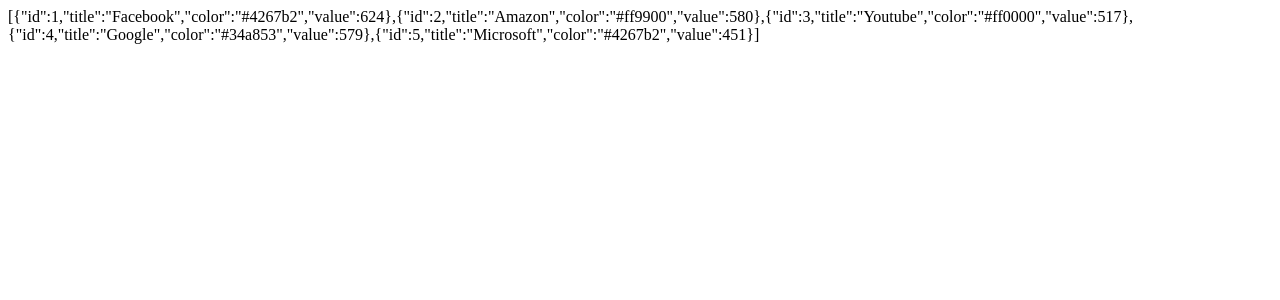
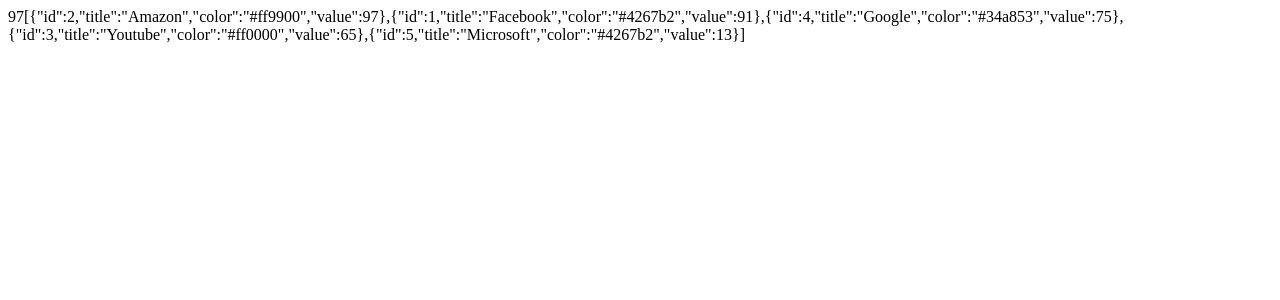
Before and after one commit to aideisayevaa/React-Projects, a React (Create React App) app in the folder graphs/: page / in a window 1280 px wide. Shown: the top 300 px of the page. Built offline with nearby package versions, Linux system fonts and the light colour scheme; the HTML template or start-up script is replaced by a standard one.

Commit message:
Graphs - value-si en boyuk olanin siralamada en ustde qalmasi yazildi

```diff
--- a/graphs/src/App.js
+++ b/graphs/src/App.js
@@ -42,6 +42,11 @@
     }
   ])
 
+  const findBigBarItem=(data)=>{ /* en boyuk olanin tapilmasi ucun yaradilan funksiya */
+    return data.sort((val1,val2)=>val2.value-val1.value)[0].value
+  }
+
+  const [bigBarData,setBigBarData]=useState(findBigBarItem(barData))
 
   const setBarDataWithRandom = () => {
     let data = [...barData] //barData arrayini ozune alir
@@ -58,7 +63,7 @@
     let timer;
 
     timer = setInterval(() => {
-      setBarDataWithRandom()
+     // setBarDataWithRandom()
     }, 500) /* her 500 milli saniyede bir value deyeri deyisir yeni setBarDataWithRandom funksiyasyi her 0.5 saniyede bir icra olunur*/
   }, [])
 
@@ -67,6 +72,7 @@
 
   return (
     <div>
+      {JSON.stringify(bigBarData)}
       {JSON.stringify(barData)}{/*  - bu formada yazanda eyani sekilde her 0.5 saniyede deyerlerin nece deyisdiyini gormus oluruq*/}
     </div>
   );
```
